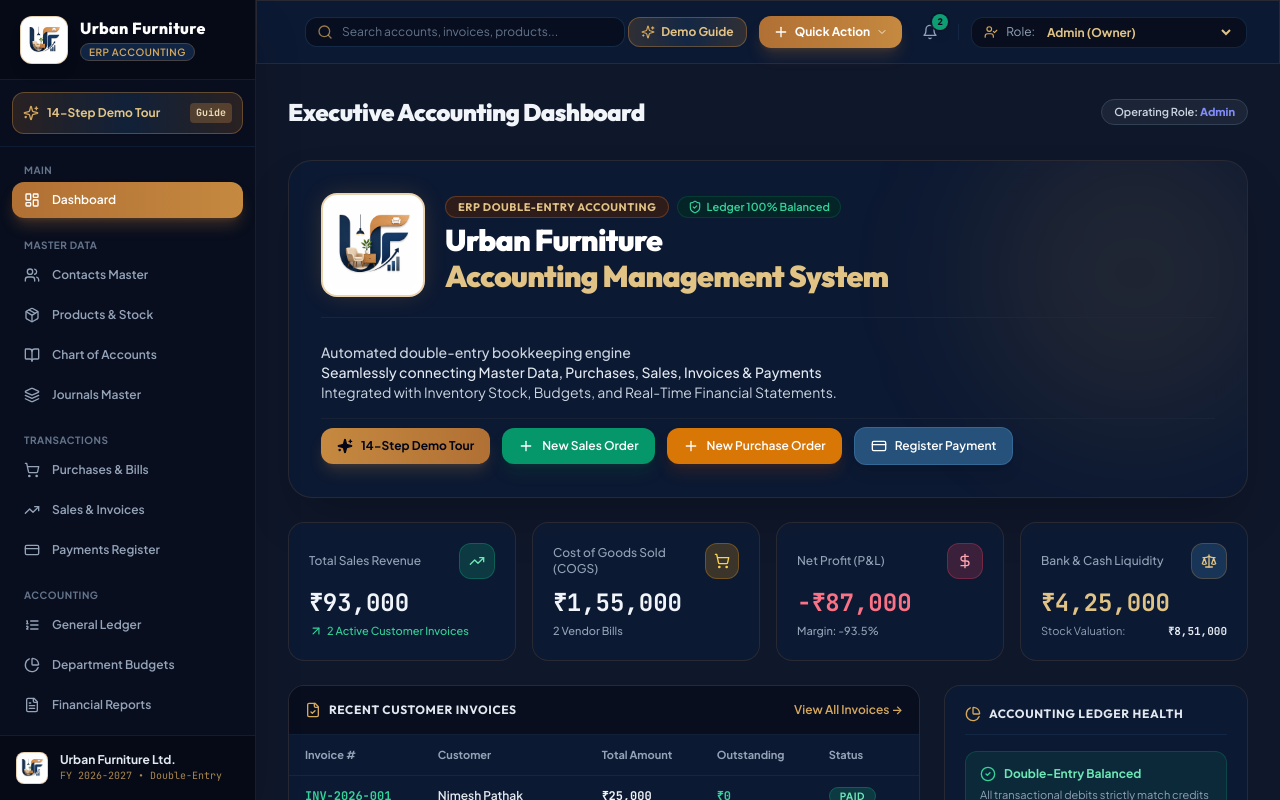
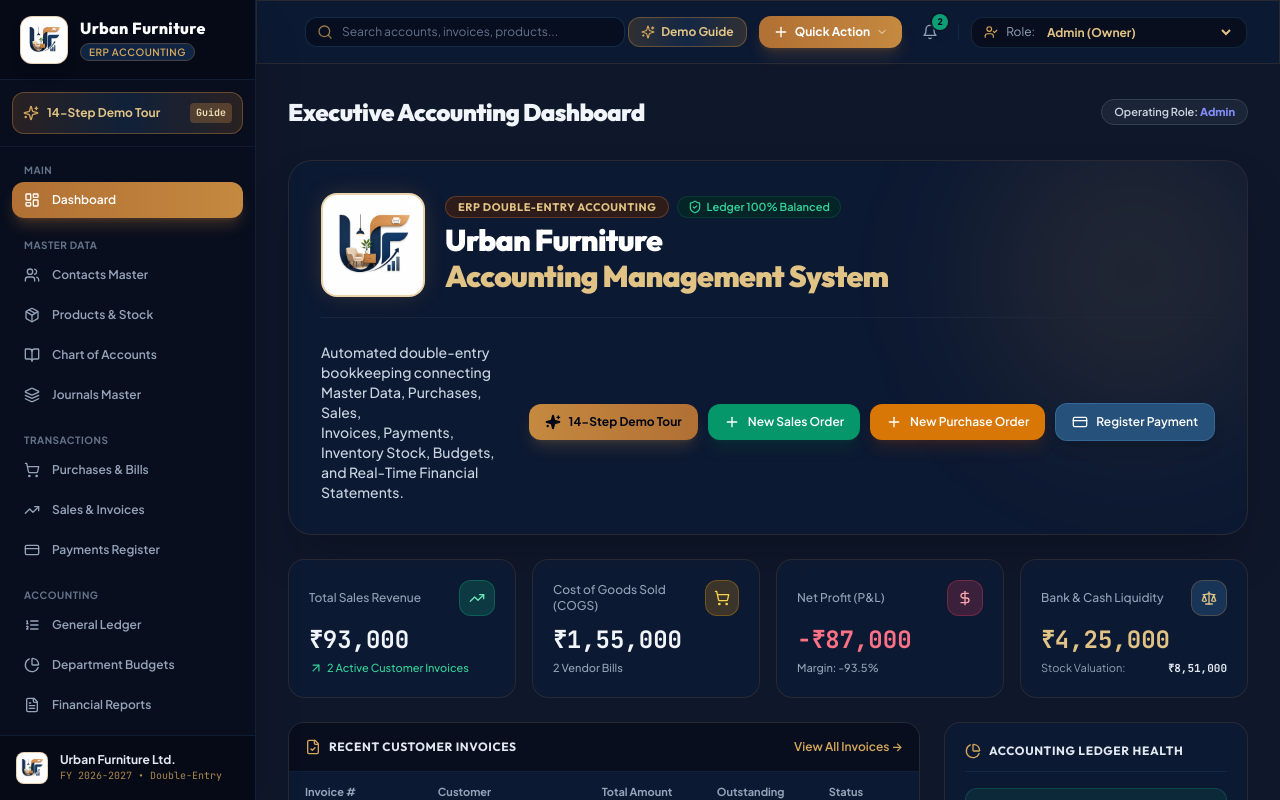
Before and after one commit to pruthvipatel2024/Urban-Furniture-Odoo-hackathon, a React (Vite) app in the folder frontend/: page / in a window 1280 px wide. Shown: the top 800 px of the page. Built offline with nearby package versions, Linux system fonts and the light colour scheme.

Commit message:
Revert slogan formatting changes to previous state

```diff
--- a/frontend/src/components/Dashboard.jsx
+++ b/frontend/src/components/Dashboard.jsx
@@ -82,16 +82,15 @@ export default function Dashboard({
             </div>
           </div>
 
-          {/* Subtitle Slogan - Full Width 3 Clean Lines */}
-          <div className="space-y-4 pt-1">
-            <div className="text-xs sm:text-sm text-slate-300 leading-relaxed font-medium">
-              <span className="block">Automated double-entry bookkeeping engine</span>
-              <span className="block text-slate-200">Seamlessly connecting Master Data, Purchases, Sales, Invoices & Payments</span>
-              <span className="block text-slate-300 font-normal">Integrated with Inventory Stock, Budgets, and Real-Time Financial Statements.</span>
-            </div>
+          {/* Subtitle (2 Lines) + Cleanly Aligned Buttons Below */}
+          <div className="flex flex-col lg:flex-row lg:items-center justify-between gap-4 pt-1">
+            <p className="text-xs sm:text-sm text-slate-300 leading-relaxed font-medium">
+              Automated double-entry bookkeeping connecting Master Data, Purchases, Sales,<br className="hidden sm:inline" />
+              Invoices, Payments, Inventory Stock, Budgets, and Real-Time Financial Statements.
+            </p>
 
-            {/* Quick Action Buttons Row Below Slogan */}
-            <div className="flex flex-wrap items-center gap-3 pt-2 border-t border-slate-800/60">
+            {/* Quick Action Buttons */}
+            <div className="flex flex-wrap items-center gap-2.5 shrink-0">
               <button
                 onClick={() => setShowDemoTourModal(true)}
                 className="flex items-center space-x-2 bg-gradient-to-r from-teak-500 to-teak-600 hover:from-teak-400 hover:to-teak-500 text-slate-950 text-xs font-bold px-4 py-2.5 rounded-xl transition-all shadow-lg shadow-teak-500/20 active:scale-95"
```
